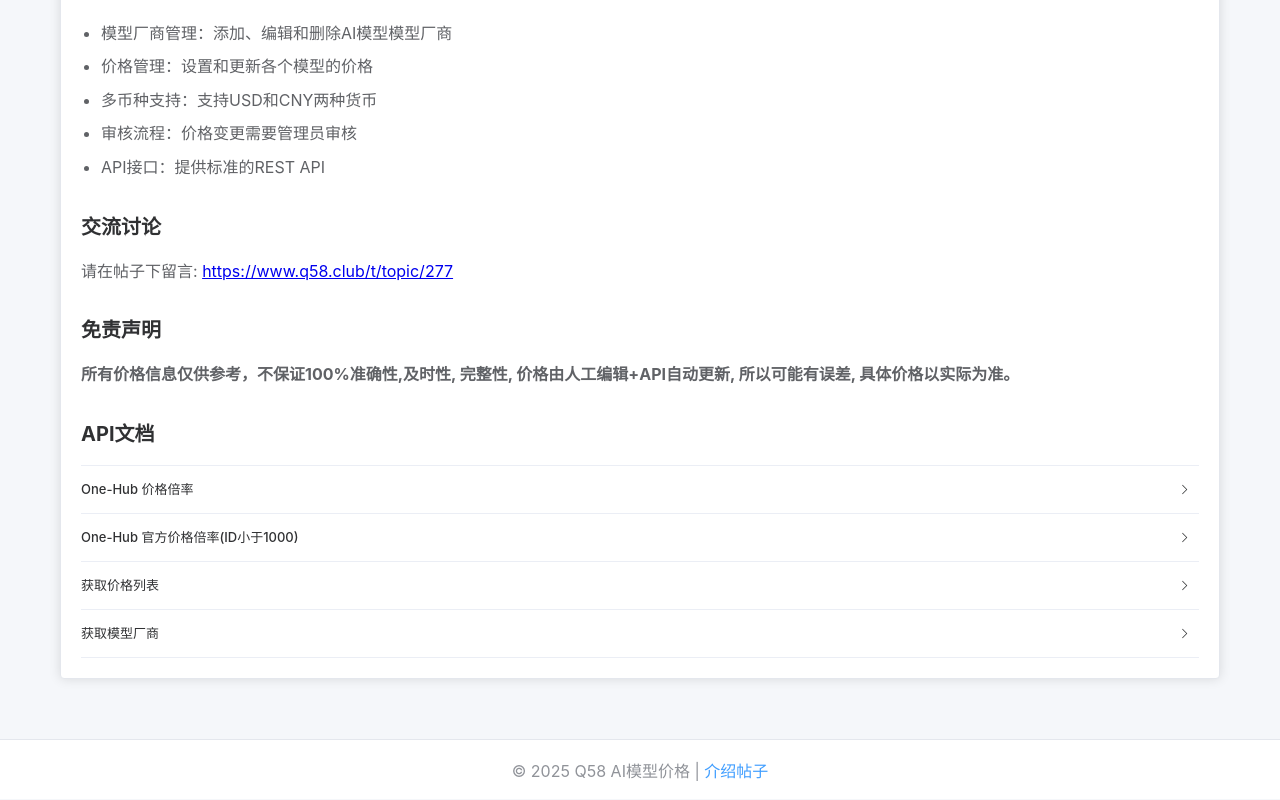
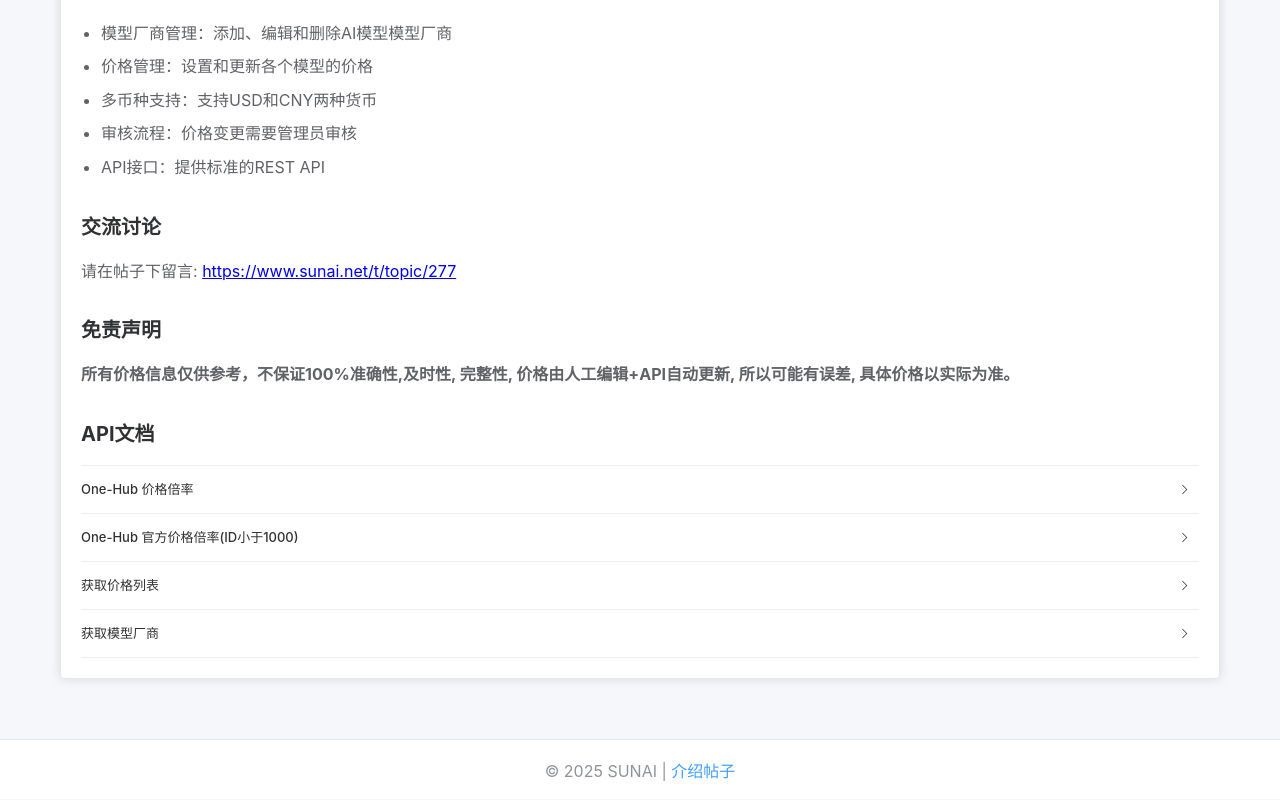
Before and after one commit to woodchen-ink/aimodels-prices, a Vue app in the folder frontend/: page / in a window 1280 px wide. Shown: the part 354-1154 px from the top of the page. Built offline with nearby package versions, Linux system fonts and the light colour scheme; no server answers.

Commit message:
更新页面底部版权信息和讨论链接，修改为SUNAI及其相关链接，确保信息准确性。

```diff
--- a/frontend/src/App.vue
+++ b/frontend/src/App.vue
@@ -36,7 +36,7 @@
 
     <el-footer height="60px">
       <div class="footer-content">
-        <p>© 2025 Q58 AI模型价格 | <a href="https://www.q58.club/t/topic/277?u=wood" target="_blank">介绍帖子</a></p>
+        <p>© 2025 SUNAI | <a href="https://www.sunai.net/t/topic/277" target="_blank">介绍帖子</a></p>
       </div>
     </el-footer>
   </el-container>
--- a/frontend/src/views/Home.vue
+++ b/frontend/src/views/Home.vue
@@ -20,7 +20,7 @@
         </ul>
 
         <h2>交流讨论</h2>
-        <p>请在帖子下留言: <a href="https://www.q58.club/t/topic/277" target="_blank">https://www.q58.club/t/topic/277</a></p>
+        <p>请在帖子下留言: <a href="https://www.sunai.net/t/topic/277" target="_blank">https://www.sunai.net/t/topic/277</a></p>
 
         <h2>免责声明</h2>
         <p>
```
